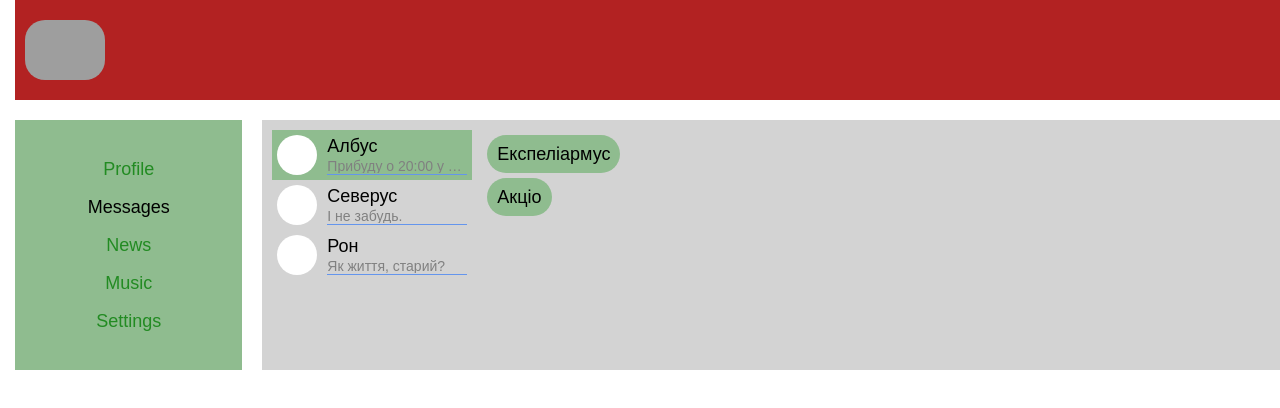
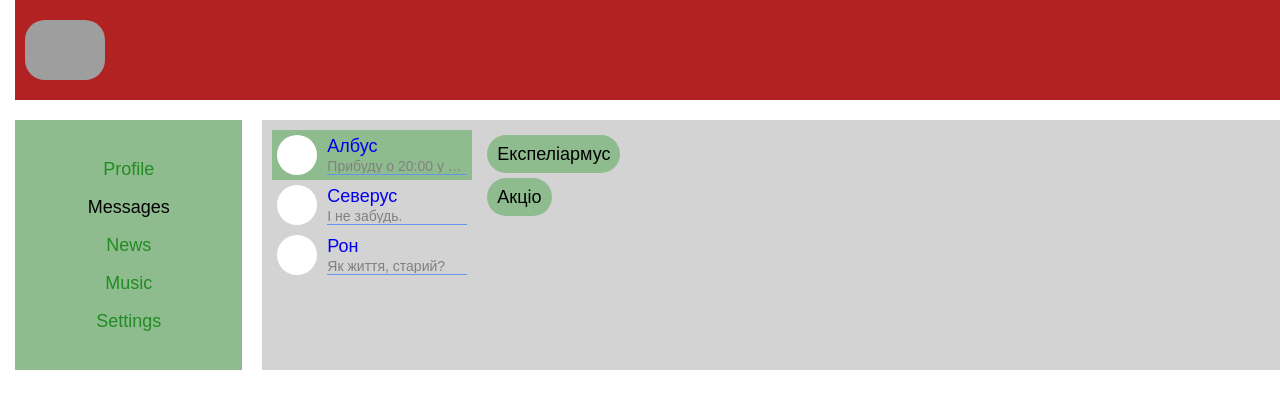
Before and after one commit to Tawr0n/Social-Network, a React (Create React App) app: page /messages in a window 1280 px wide. Shown: the top 408 px of the page. Built offline with nearby package versions, Linux system fonts and the light colour scheme; grey boxes are pictures that could not be loaded.

Commit message:
Messages page routing (#22)

```diff
--- a/src/App.js
+++ b/src/App.js
@@ -17,7 +17,9 @@
                 <main className={'content'}>
                     <Routes>
                         <Route path={'/*'} element={<Profile/>}/>
-                        <Route path={'/messages'} element={<Messages/>}/>
+                        <Route path={'/messages'} element={<Messages/>}>
+                            <Route path={'/messages/*'} element={<Messages/>}/>
+                        </Route>
                         <Route path={'/news'} element={<News/>}/>
                         <Route path={'/music'} element={<Music/>}/>
                         <Route path={'/settings'} element={<Settings/>}/>
--- a/src/components/Messages/Messages.jsx
+++ b/src/components/Messages/Messages.jsx
@@ -1,10 +1,12 @@
 import React from 'react';
 import s from './Messages.module.css'
+import {NavLink} from "react-router-dom";
 
 const Messages = () => {
     return (
         <section className={s.section}>
             <div className={s.dialogs}>
+                <NavLink to={'/messages/1'}>
                     <div className={s.dialog + ' ' + s.dialog_active}>
                         <div className={s.avatar}>
                             <img src="" alt=""/>
@@ -14,6 +16,8 @@
                             <div className={s.text}>Прибуду о 20:00 у суботу</div>
                         </div>
                     </div>
+                </NavLink>
+                <NavLink to={'/messages/2'}>
                     <div className={s.dialog}>
                         <div className={s.avatar}>
                             <img src="" alt=""/>
@@ -23,6 +27,8 @@
                             <div className={s.text}>І не забудь.</div>
                         </div>
                     </div>
+                </NavLink>
+                <NavLink to={'/messages/3'}>
                     <div className={s.dialog}>
                         <div className={s.avatar}>
                             <img src="" alt=""/>
@@ -32,6 +38,7 @@
                             <span className={s.text}>Як життя, старий?</span>
                         </div>
                     </div>
+                </NavLink>
             </div>
 
             <div className={s.messages}>
--- a/src/components/Navbar/Navbar.jsx
+++ b/src/components/Navbar/Navbar.jsx
@@ -7,11 +7,11 @@
         <nav className={s.nav}>
             <ul className={s.nav__links}>
                 <li><NavLink className={isActive}
-                             to="/Profile">Profile</NavLink></li>
-                <li><NavLink className={isActive} to="/Messages">Messages</NavLink></li>
-                <li><NavLink className={isActive} to="/News">News</NavLink></li>
-                <li><NavLink className={isActive} to="/Music">Music</NavLink></li>
-                <li><NavLink className={isActive} to="/Settings">Settings</NavLink></li>
+                             to="/profile">Profile</NavLink></li>
+                <li><NavLink className={isActive} to="/messages">Messages</NavLink></li>
+                <li><NavLink className={isActive} to="/news">News</NavLink></li>
+                <li><NavLink className={isActive} to="/music">Music</NavLink></li>
+                <li><NavLink className={isActive} to="/settings">Settings</NavLink></li>
             </ul>
         </nav>
     )
```
Lines whose indentation alone changed are shown as unchanged.
